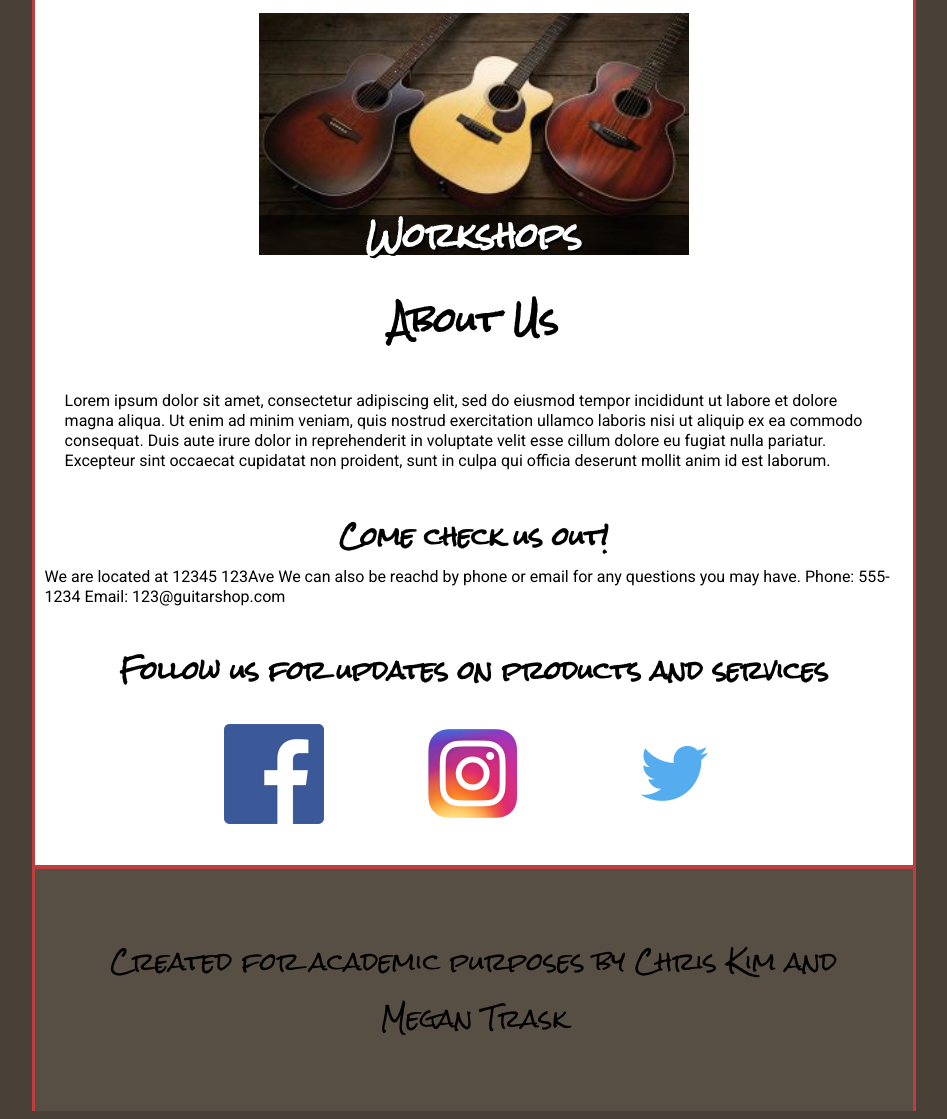
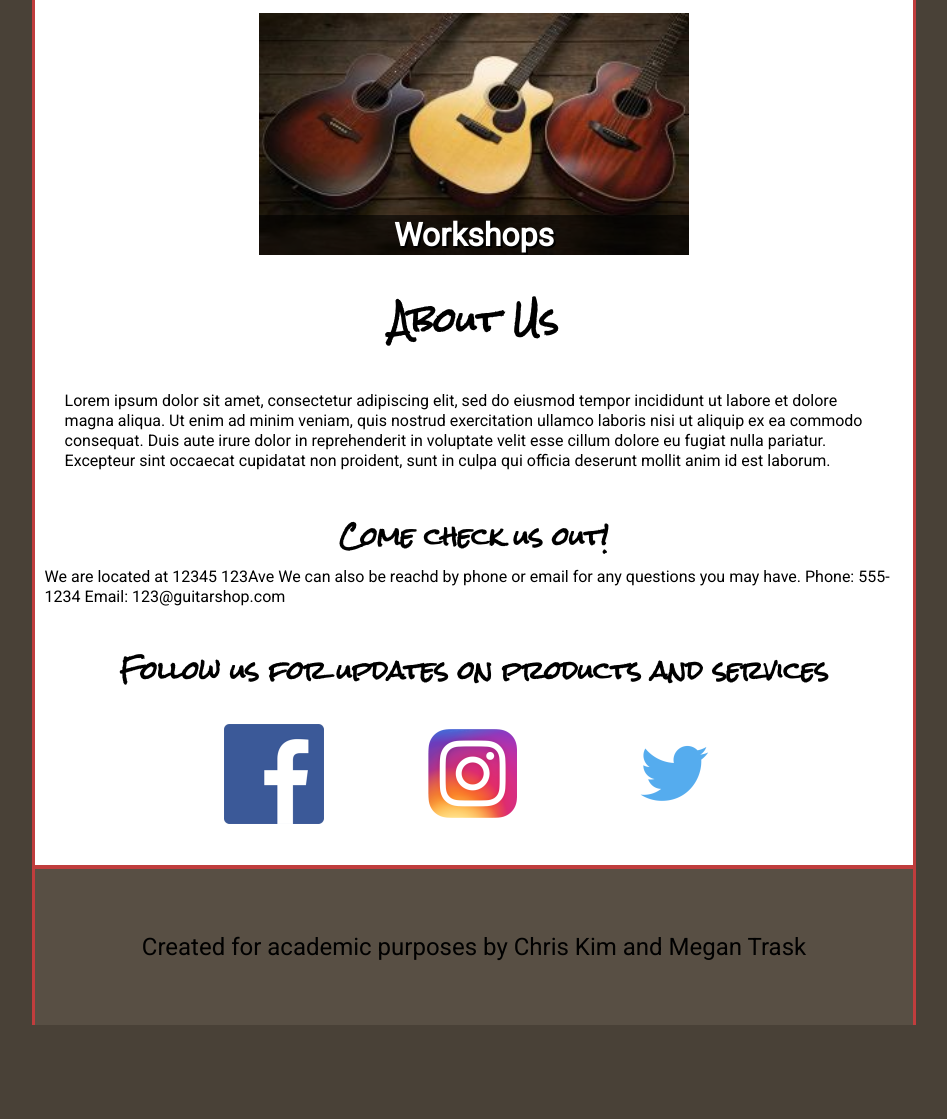
Before and after one commit to 95Stardust/business-brochure, a website: page dev/about.html in a window 1280 px wide. Shown: the part 337-1456 px from the top of the page, without its empty margins (166-1113 px from the left). After the commit the page ends 1370 px from the top, so only its background shows below. Drawn offline with nearby package versions, Linux system fonts and the light colour scheme; files that its build step writes are made by us from their sources; files whose address does not match are found by name.

Commit message:
minor font changes

```diff
--- a/dev/scss/_footer.scss
+++ b/dev/scss/_footer.scss
@@ -5,6 +5,7 @@
     background-color:rgb(88, 79, 68);
     font-size:1.5em;
     text-align:center;
+    font-family: "Roboto", sans-serif;
 
 }
 
--- a/dev/scss/_workshops.scss
+++ b/dev/scss/_workshops.scss
@@ -19,7 +19,9 @@
     text-align:center;
 
 }
-
+.workshops h2 {
+    font-family: "Roboto", sans-serif;
+}
 .form-section {
     margin-left: 10%;
     font-weight: bold;
```
